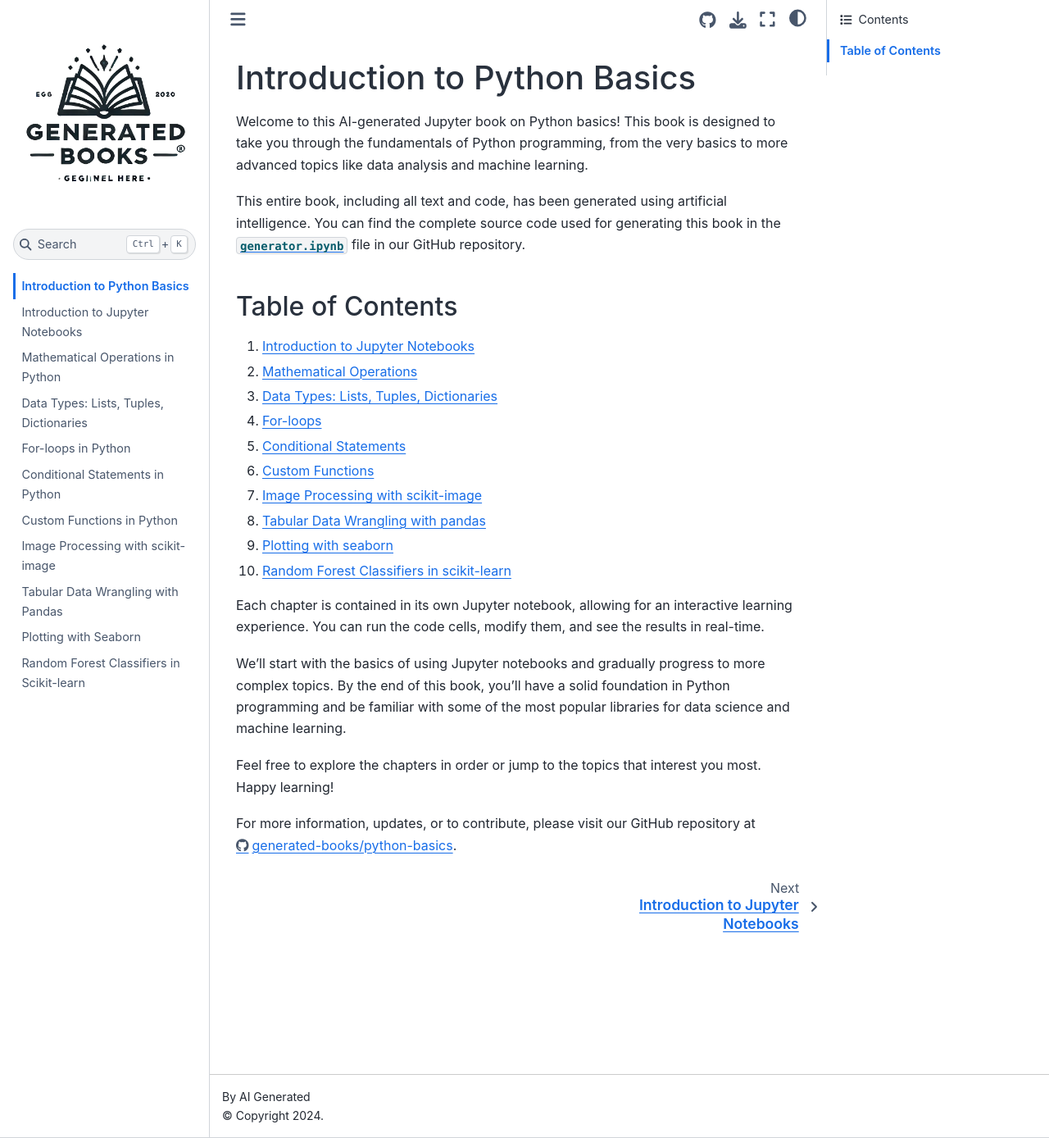
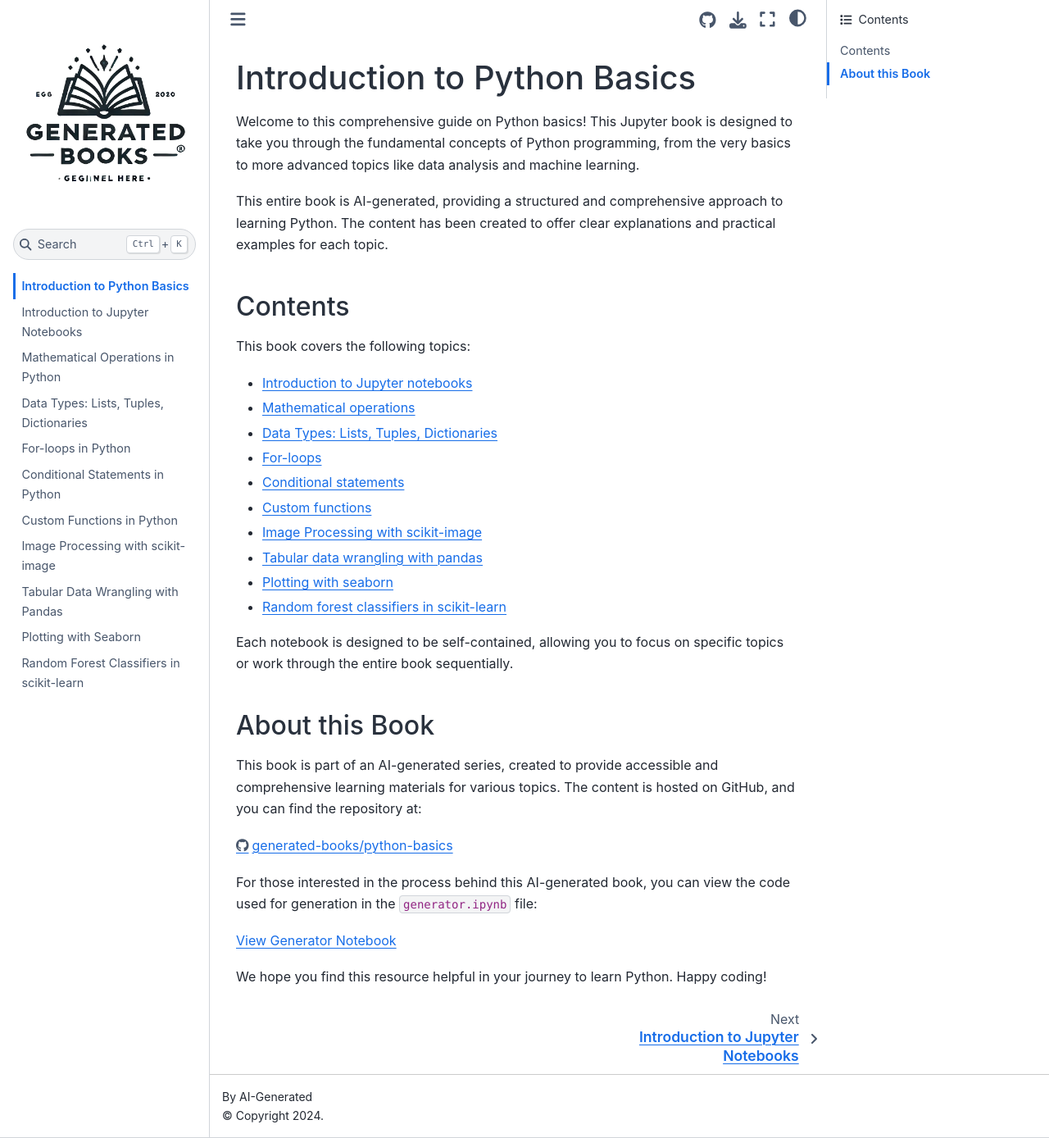
Before and after one commit to generated-books/python-basics, a Jupyter Book: the page built from docs/intro.md, in a window 1280 px wide and 1388 px high. Shown: the whole window at 82% size. Built offline with Jupyter Book 1.0.4 settings and Sphinx 7.4.7 and the Sphinx Book theme 1.1.4, drawn with Linux system fonts in a browser that asks for light colours.

```diff
--- a/docs/_config.yml
+++ b/docs/_config.yml
@@ -1,8 +1,8 @@
 # Book settings
 title: Python Basics
-author: AI Generated
+author: AI-Generated
+copyright: "2024"
 logo: ../icon.png
-copyright: "2024"
 
 # Force re-execution of notebooks on each build.
 # See https://jupyterbook.org/content/execute.html
@@ -14,11 +14,14 @@
   latex_documents:
     targetname: book.tex
 
+# Add a bibtex file so that we can create citations
+bibtex_bibfiles:
+  - references.bib
+
 # Information about where the book exists on the web
 repository:
   url: https://github.com/generated-books/python-basics
   path_to_book: docs
-  branch: main
 
 # Add GitHub buttons to your book
 # See https://jupyterbook.org/customize/config.html#add-a-link-to-your-repository
@@ -26,5 +29,10 @@
   use_issues_button: true
   use_repository_button: true
 
+# Launch button settings
+launch_buttons:
+  notebook_interface: classic
+  binderhub_url: ""
+
 # Date of last update
 last_updated: "June 23, 2024"
--- a/docs/intro.md
+++ b/docs/intro.md
@@ -1,26 +1,34 @@
 # Introduction to Python Basics
 
-Welcome to this AI-generated Jupyter book on Python basics! This book is designed to take you through the fundamentals of Python programming, from the very basics to more advanced topics like data analysis and machine learning.
+Welcome to this comprehensive guide on Python basics! This Jupyter book is designed to take you through the fundamental concepts of Python programming, from the very basics to more advanced topics like data analysis and machine learning.
 
-This entire book, including all text and code, has been generated using artificial intelligence. You can find the complete source code used for generating this book in the [`generator.ipynb`](https://github.com/generated-books/python-basics/blob/main/generator.ipynb) file in our GitHub repository.
+This entire book is AI-generated, providing a structured and comprehensive approach to learning Python. The content has been created to offer clear explanations and practical examples for each topic.
 
-## Table of Contents
+## Contents
 
-1. [Introduction to Jupyter Notebooks](01_introduction_to_jupyter_notebooks.ipynb)
-2. [Mathematical Operations](02_mathematical_operations.ipynb)
-3. [Data Types: Lists, Tuples, Dictionaries](03_data_types_lists_tuples_dictionaries.ipynb)
-4. [For-loops](04_for_loops.ipynb)
-5. [Conditional Statements](05_conditional_statements.ipynb)
-6. [Custom Functions](06_custom_functions.ipynb)
-7. [Image Processing with scikit-image](07_image_processing_with_scikit_image.ipynb)
-8. [Tabular Data Wrangling with pandas](08_tabular_data_wrangling_with_pandas.ipynb)
-9. [Plotting with seaborn](09_plotting_with_seaborn.ipynb)
-10. [Random Forest Classifiers in scikit-learn](10_random_forest_classifiers_scikit_learn.ipynb)
+This book covers the following topics:
 
-Each chapter is contained in its own Jupyter notebook, allowing for an interactive learning experience. You can run the code cells, modify them, and see the results in real-time.
+* [Introduction to Jupyter notebooks](01_introduction_to_jupyter_notebooks.ipynb)
+* [Mathematical operations](02_mathematical_operations.ipynb)
+* [Data Types: Lists, Tuples, Dictionaries](03_data_types_lists_tuples_dictionaries.ipynb)
+* [For-loops](04_for_loops.ipynb)
+* [Conditional statements](05_conditional_statements.ipynb)
+* [Custom functions](06_custom_functions.ipynb)
+* [Image Processing with scikit-image](07_image_processing_with_scikit_image.ipynb)
+* [Tabular data wrangling with pandas](08_tabular_data_wrangling_with_pandas.ipynb)
+* [Plotting with seaborn](09_plotting_with_seaborn.ipynb)
+* [Random forest classifiers in scikit-learn](10_random_forest_classifiers_scikit_learn.ipynb)
 
-We'll start with the basics of using Jupyter notebooks and gradually progress to more complex topics. By the end of this book, you'll have a solid foundation in Python programming and be familiar with some of the most popular libraries for data science and machine learning.
+Each notebook is designed to be self-contained, allowing you to focus on specific topics or work through the entire book sequentially.
 
-Feel free to explore the chapters in order or jump to the topics that interest you most. Happy learning!
+## About this Book
 
-For more information, updates, or to contribute, please visit our GitHub repository at [https://github.com/generated-books/python-basics](https://github.com/generated-books/python-basics).
+This book is part of an AI-generated series, created to provide accessible and comprehensive learning materials for various topics. The content is hosted on GitHub, and you can find the repository at:
+
+[https://github.com/generated-books/python-basics](https://github.com/generated-books/python-basics)
+
+For those interested in the process behind this AI-generated book, you can view the code used for generation in the `generator.ipynb` file:
+
+[View Generator Notebook](https://github.com/generated-books/python-basics/blob/main/generator.ipynb)
+
+We hope you find this resource helpful in your journey to learn Python. Happy coding!
--- a/docs/requirements.txt
+++ b/docs/requirements.txt
@@ -5,4 +5,4 @@
 seaborn
 matplotlib
 scikit-learn
-ipython
+pooch
```
Also changed, not shown: readme.md (+8 -10 lines), docs/01_introduction_to_jupyter_notebooks.ipynb, docs/02_mathematical_operations.ipynb, docs/03_data_types_lists_tuples_dictionaries.ipynb, docs/04_for_loops.ipynb, docs/05_conditional_statements.ipynb, docs/06_custom_functions.ipynb, docs/07_image_processing_with_scikit_image.ipynb, docs/08_tabular_data_wrangling_with_pandas.ipynb, docs/09_plotting_with_seaborn.ipynb, docs/10_random_forest_classifiers_scikit_learn.ipynb, generator.ipynb.
